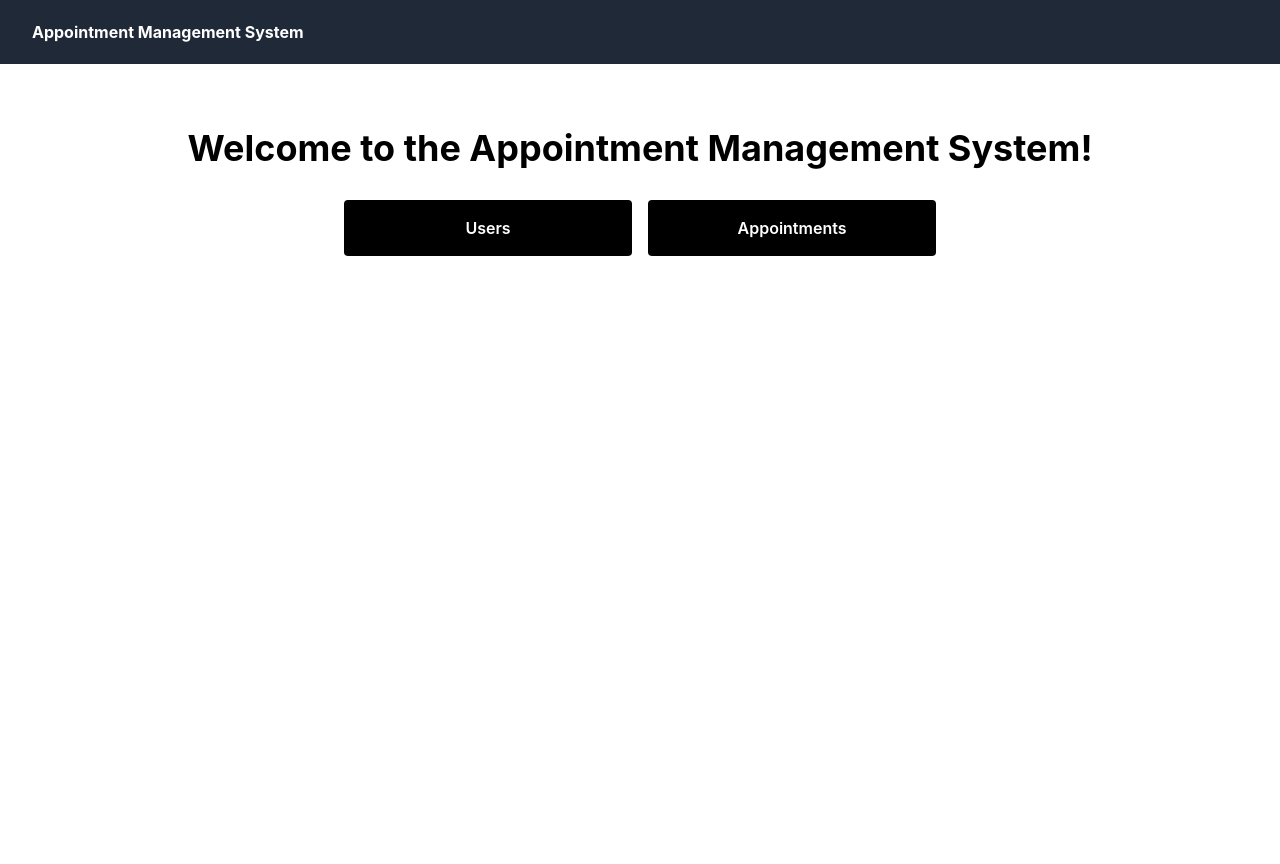
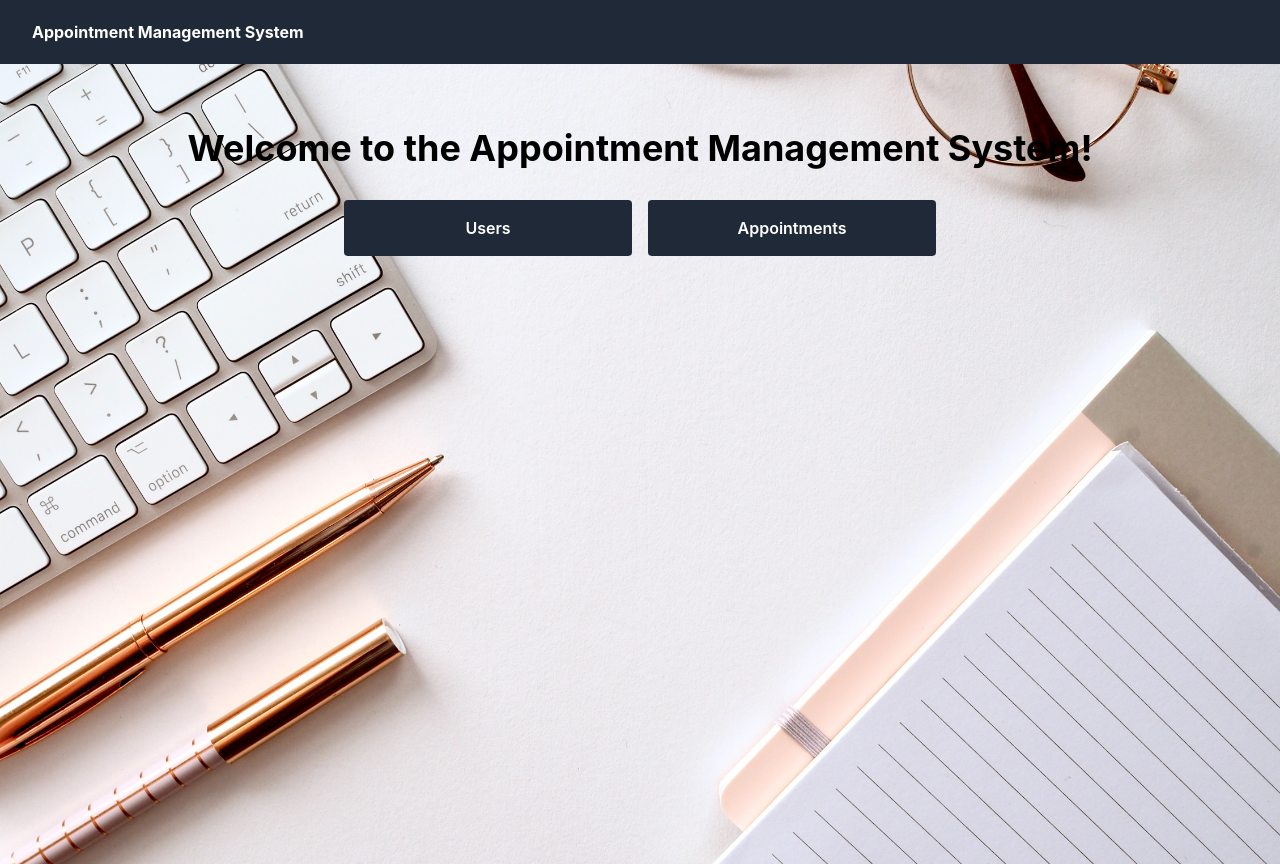
Before and after one commit to sunishaarora/appointment-system-ui, a React (Create React App) app: page / in a window 1280 px wide. Built offline with nearby package versions, Linux system fonts and the light colour scheme.

Commit message:
Update Homepage.js

```diff
--- a/src/components/Homepage.js
+++ b/src/components/Homepage.js
@@ -1,5 +1,7 @@
 import React from 'react';
 import { useNavigate } from 'react-router-dom';
+import backgroundImage from '../backgroundImage.jpg';
+
 
 const Homepage = () => {
   const navigate = useNavigate();
@@ -13,18 +15,23 @@ const Homepage = () => {
   };
 
   return (
-      <div className="flex flex-col items-center justify-start h-screen pt-16">
+      <div className="flex flex-col items-center justify-start h-screen pt-16" style={{backgroundImage: `url(${backgroundImage})`,
+        backgroundSize: "cover",
+        backgroundRepeat: "no-repeat",
+        backgroundPosition: "center",
+        height: "100vh",
+      }}>
         <h1 className="text-4xl text-center font-bold mb-8">Welcome to the Appointment Management System!</h1>
         <div className="space-x-4">
           <button
               onClick={handleUserButtonClick}
-              className="rounded text-white font-semibold bg-black hover:bg-gray-900 py-4 px-12 w-72"
+              className="rounded text-white font-semibold bg-gray-800 py-4 px-12 w-72"
           >
             Users
           </button>
           <button
               onClick={handleApptsButtonClick}
-              className="rounded text-white font-semibold bg-black hover:bg-gray-900 py-4 px-12 w-72"
+              className="rounded text-white font-semibold bg-gray-800 py-4 px-12 w-72"
           >
             Appointments
           </button>
```
